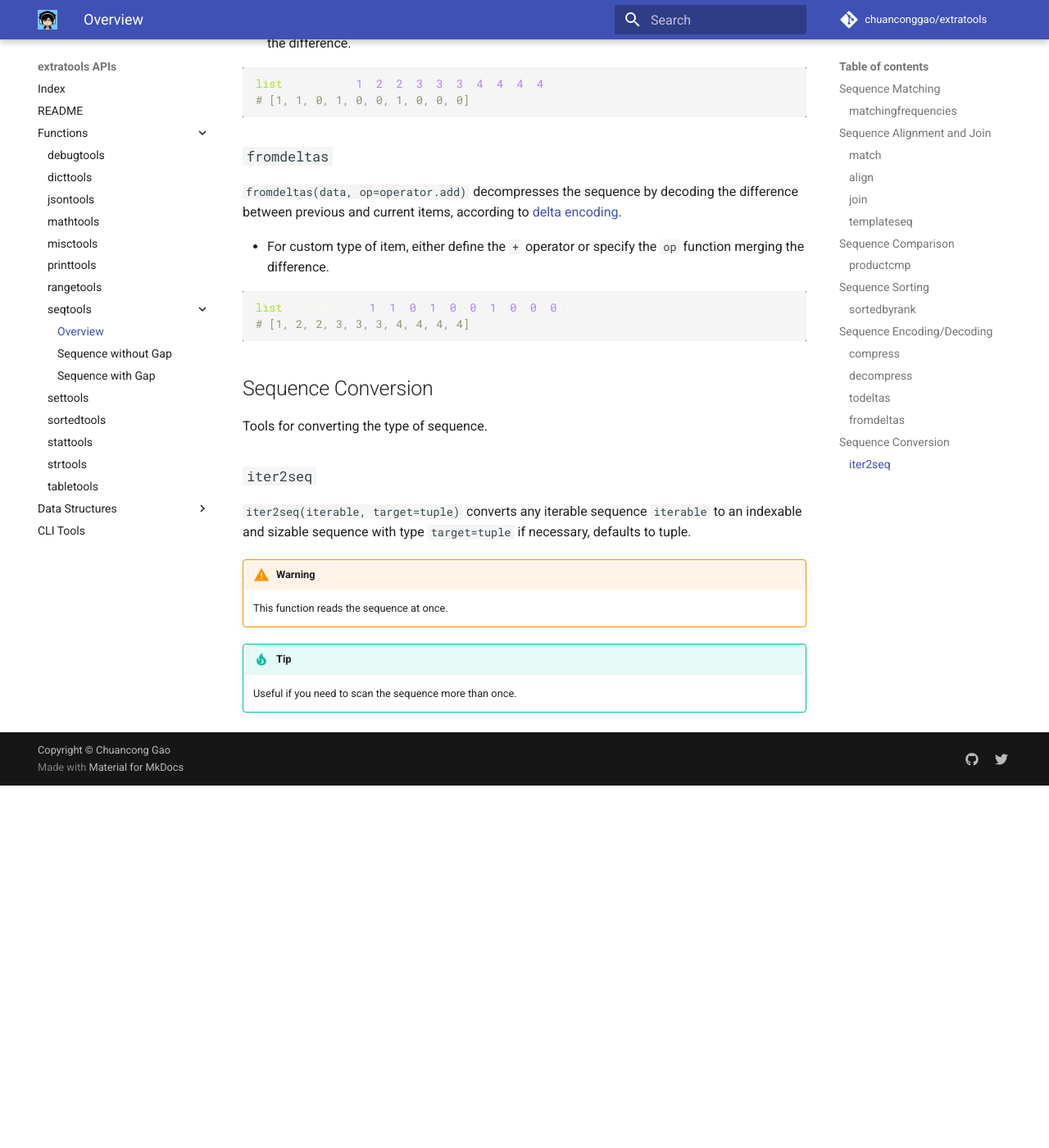
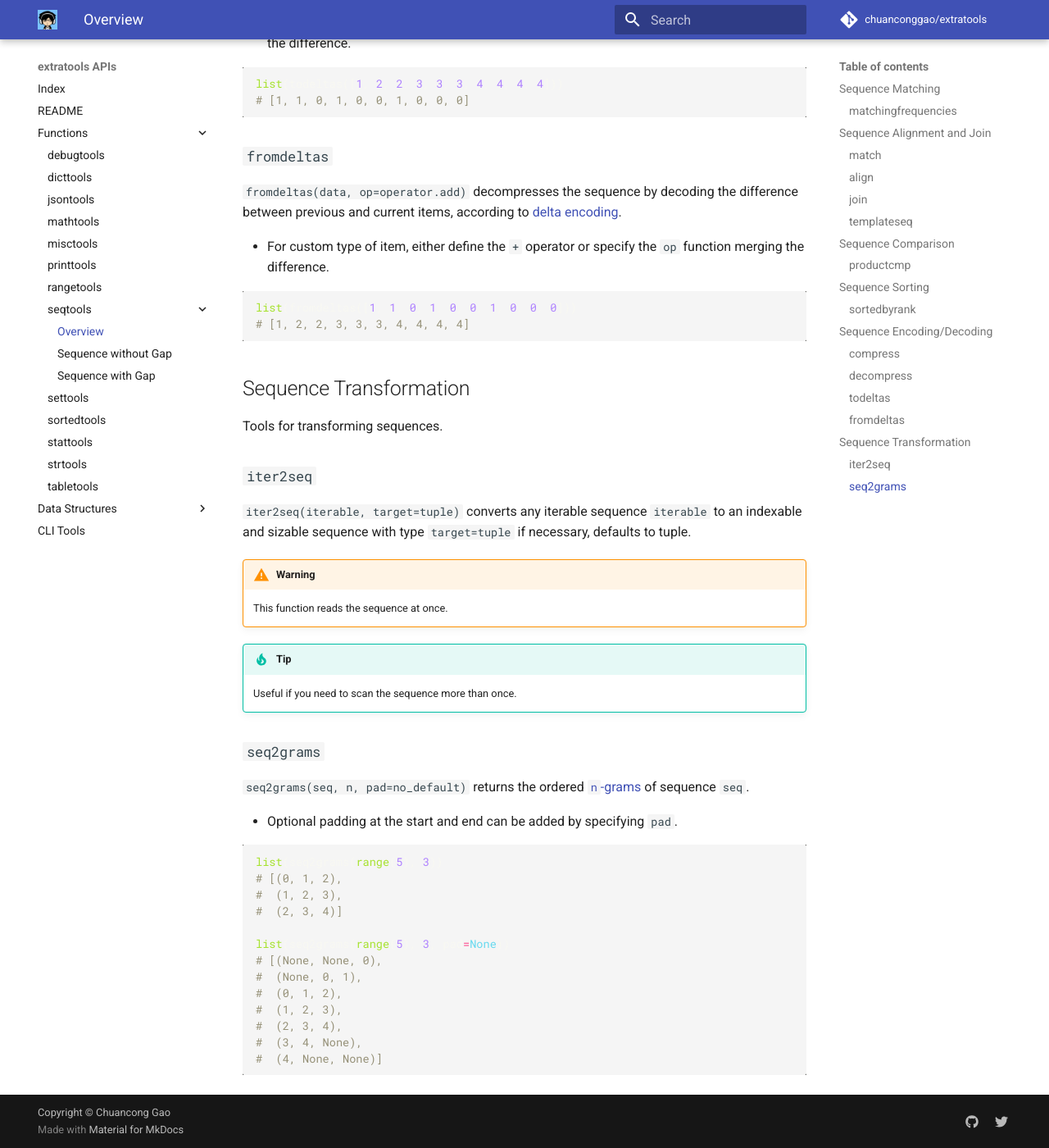
Before and after one commit to chuanconggao/extratools, an MkDocs documentation site: the page built from docs/functions/seqtools.md, in a window 1280 px wide and 1400 px high, scrolled down 6675 px. Shown: the whole window at 82% size. Built offline with MkDocs 1.6.1 and Material for MkDocs 9.7.7, drawn with Linux system fonts in a browser that asks for light colours; comment, search, counter and statistics services are not loaded; old or Windows-style settings are respelled for this version of MkDocs; before the commit the page ends 7633 px from its top, so only the background shows below that.

Commit message:
Add seqtools.seq2grams; Improve strtools.str2grams

````diff
--- a/docs/functions/seqtools.md
+++ b/docs/functions/seqtools.md
@@ -276,9 +276,9 @@ list(fromdeltas([1, 1, 0, 1, 0, 0, 1, 0, 0, 0]))
 # [1, 2, 2, 3, 3, 3, 4, 4, 4, 4]
 ```
 
-## Sequence Conversion
+## Sequence Transformation
 
-Tools for converting the type of sequence.
+Tools for transforming sequences.
 
 ### `iter2seq`
 
@@ -289,3 +289,25 @@ Tools for converting the type of sequence.
 
 !!! tip
     Useful if you need to scan the sequence more than once.
+
+### `seq2grams`
+
+`seq2grams(seq, n, pad=no_default)` returns the ordered [`n`-grams](https://en.wikipedia.org/wiki/N-gram) of sequence `seq`.
+
+- Optional padding at the start and end can be added by specifying `pad`.
+
+``` python
+list(seq2grams(range(5), 3))
+# [(0, 1, 2),
+#  (1, 2, 3),
+#  (2, 3, 4)]
+
+list(seq2grams(range(5), 3, pad=None))
+# [(None, None, 0),
+#  (None, 0, 1),
+#  (0, 1, 2),
+#  (1, 2, 3),
+#  (2, 3, 4),
+#  (3, 4, None),
+#  (4, None, None)]
+```
--- a/setup.py
+++ b/setup.py
@@ -4,7 +4,7 @@ from setuptools import setup
 from glob import glob
 
 url = "https://github.com/chuanconggao/extratools"
-version = "0.6.9"
+version = "0.6.10"
 
 setup(
     name="extratools",
````
Also changed, not shown: docs/functions/strtools.md (+1 -1 lines), 2 other files.
